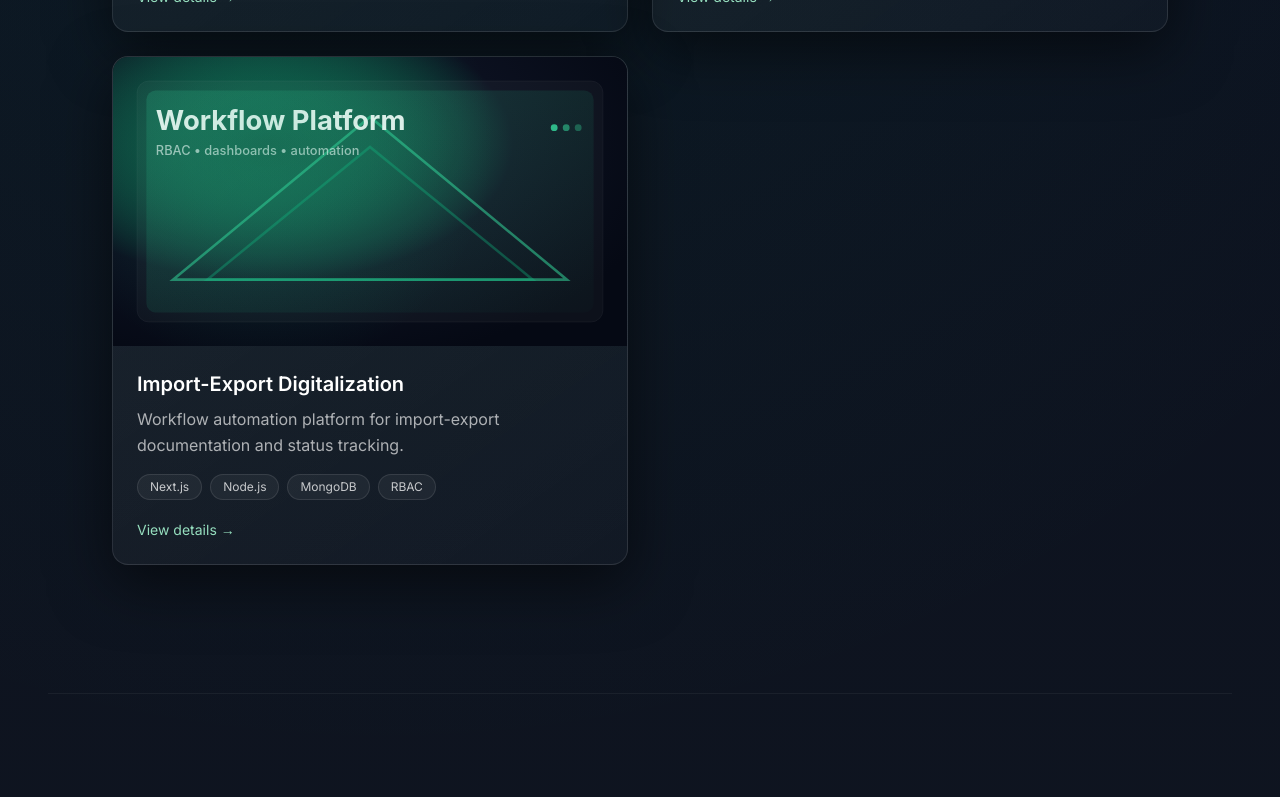
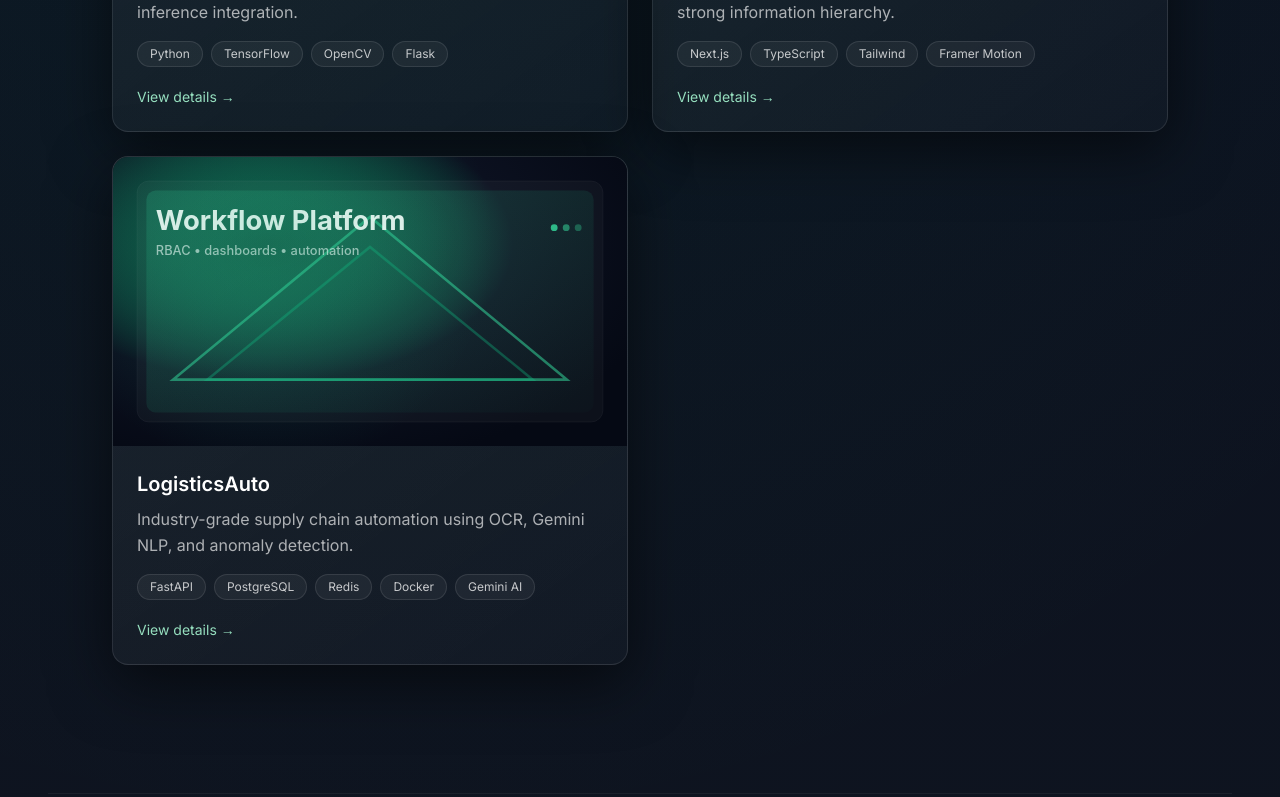
Before and after one commit to ADARSH-SINGH-1/adarsh-portfolio, a Next.js app in the folder frontend/: page / in a window 1280 px wide. Shown: the part 2590-3387 px from the top of the page. Built offline with nearby package versions, Linux system fonts and the light colour scheme.

Commit message:
feat: add TechStackSection and ProjectsSection components to frontend

```diff
--- a/frontend/components/ProjectsSection.tsx
+++ b/frontend/components/ProjectsSection.tsx
@@ -42,16 +42,16 @@ const projects: Project[] = [
     ],
   },
   {
-    title: "Import-Export Digitalization",
+    title: "LogisticsAuto",
     description:
-      "Workflow automation platform for import-export documentation and status tracking.",
-    tech: ["Next.js", "Node.js", "MongoDB", "RBAC"],
+      "Industry-grade supply chain automation using OCR, Gemini NLP, and anomaly detection.",
+    tech: ["FastAPI", "PostgreSQL", "Redis", "Docker", "Gemini AI"],
     image: "/projects/workflow.svg",
-    github: "https://github.com/Ishaanverma208/digi-import-export-automation",
+    github: "https://github.com/adar-shh04/Logistics-Automation",
     details: [
-      "Role-based access control",
-      "Audit-friendly workflow states",
-      "Production-style dashboard UX",
+      "AI-driven document parsing via Google Gemini",
+      "Distributed task queue with Redis & Celery",
+      "Production-ready anomaly detection for risk scoring",
     ],
   },
 ];
--- a/frontend/components/TechStackSection.tsx
+++ b/frontend/components/TechStackSection.tsx
@@ -13,6 +13,10 @@ import {
   SiFlask,
   SiTensorflow,
   SiKeras,
+  SiFastapi,
+  SiPostgresql,
+  SiRedis,
+  SiDocker,
 } from "react-icons/si";
 
 const frontendTech = [
@@ -27,7 +31,10 @@ const backendTech = [
   { icon: SiNodedotjs, label: "Node.js" },
   { icon: SiMongodb, label: "MongoDB" },
   { icon: SiPython, label: "Python" },
-  { icon: SiFlask, label: "Flask" },
+  { icon: SiFastapi, label: "FastAPI" },
+  { icon: SiPostgresql, label: "PostgreSQL" },
+  { icon: SiRedis, label: "Redis" },
+  { icon: SiDocker, label: "Docker" },
 ];
 
 const mlTech = [
```
